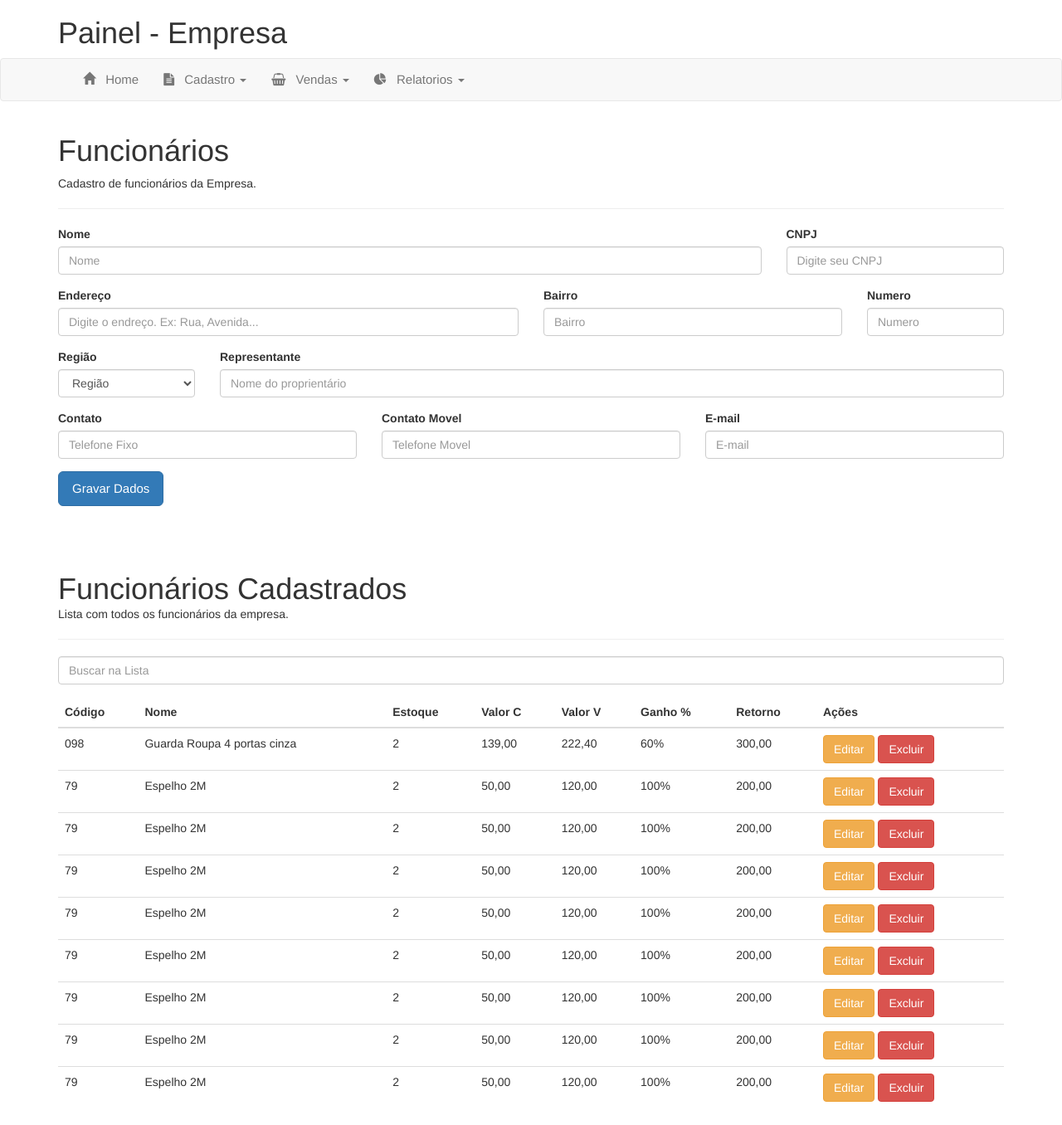
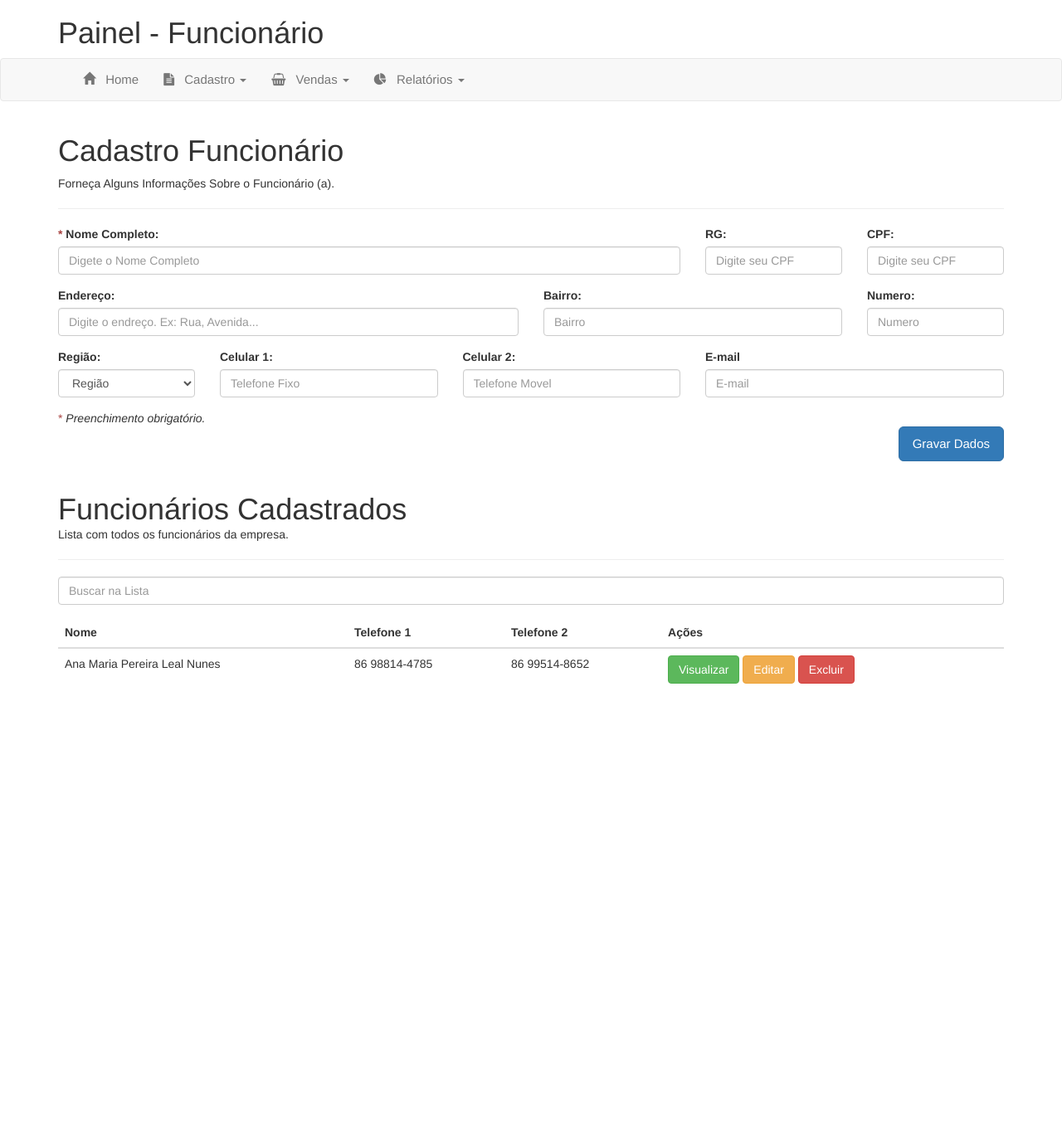
Before and after one commit to CleydsonCarvalho/pjerry, a PHP site: page /funcionarios.php in a window 1280 px wide. Shown: the whole page at 83% size. After the commit the page ends 824 px from the top, so only its background shows below. Run offline with PHP 8.4, Linux system fonts and the light colour scheme.

Commit message:
Edição Formulario

```diff
--- a/_notes/dwsync.xml
+++ b/_notes/dwsync.xml
@@ -1,9 +1,9 @@
 <?xml version="1.0" encoding="utf-8" ?>
 <dwsync>
 <file name="index.php" server="C:/wamp64/www/pjerry/" local="131261239084294984" remote="131261239080000000" Dst="0" />
-<file name="menu.php" server="C:/wamp64/www/pjerry/" local="131261281194471311" remote="131261281190000000" Dst="0" />
-<file name="empresa.php" server="C:/wamp64/www/pjerry/" local="131251506911312835" remote="131251506910000000" Dst="0" />
+<file name="menu.php" server="C:/wamp64/www/pjerry/" local="131261310369295886" remote="131261310360000000" Dst="0" />
+<file name="empresa.php" server="C:/wamp64/www/pjerry/" local="131261339584712654" remote="131261339580000000" Dst="0" />
 <file name="produtos.php" server="C:/wamp64/www/pjerry/" local="131251621977750579" remote="131251621970000000" Dst="0" />
-<file name="funcionarios.php" server="C:/wamp64/www/pjerry/" local="131261265426442121" remote="131261265420000000" Dst="0" />
+<file name="funcionarios.php" server="C:/wamp64/www/pjerry/" local="131261290518181746" remote="131261290510000000" Dst="0" />
 <file name="carros.php" server="C:/wamp64/www/pjerry/" local="131261281874328527" remote="131261281870000000" Dst="0" />
 </dwsync>
--- a/css/layout-pag-funcionarios.css
+++ b/css/layout-pag-funcionarios.css
@@ -6,3 +6,14 @@
 
 	margin-bottom: 0px;
 }
+th.app-center-th {
+    text-align: center;
+}
+
+td.app-center-th {
+    text-align: center;
+}
+
+spam.app-astericoRed {
+    color: #a94442;
+}
--- a/funcionarios.php
+++ b/funcionarios.php
@@ -25,7 +25,7 @@
 <div class="container">
 	<div class="row">
 		<div class="col-lg-12">
-			<h1 class="app-h1-painel">Painel - Empresa</h1>
+			<h1 class="app-h1-painel">Painel - Funcionário</h1>
 		</div>
 	</div>
 </div>
@@ -36,36 +36,40 @@
 <div class="container">
 	<div class="row">
 
-
-
 		<div class="col-xs-12 col-sm-12 col-md-12 col-lg-12">
 
-		<h1>Funcionários</h1><p>Cadastro de funcionários da Empresa.</p><hr>
+		<h1>Cadastro Funcionário</h1><p>Forneça Alguns Informações Sobre o Funcionário (a).</p><hr>
 		<form>
 
 			<div class="row">
-				<div class="col-xs-12 col-sm-12 col-md-9 col-lg-9 app-margimBotomCamposFomr">
-					<label for="nome">Nome</label>
-					<input type="text" class="form-control" id="nome" placeholder="Nome">
+				<div class="col-xs-12 col-sm-12 col-md-8 col-lg-8 app-margimBotomCamposFomr">
+					<label for="nome"><spam class="app-astericoRed">*</spam> Nome Completo:</label>
+					<input type="text" class="form-control" id="nome" placeholder="Digete o Nome Completo">
 				</div>
-				<div class="col-xs-12 col-sm-12 col-md-3 col-lg-3 app-margimBotomCamposFomr">
-					<label for="cnpj">CNPJ</label>
-					<input type="text" class="form-control" id="cnpj" placeholder="Digite seu CNPJ">
+				<div class="col-xs-12 col-sm-12 col-md-2 col-lg-2 app-margimBotomCamposFomr">
+					<label for="cnpj">RG:</label>
+					<input type="text" class="form-control" id="cnpj" placeholder="Digite seu CPF">
 				</div>
+
+				<div class="col-xs-12 col-sm-12 col-md-2 col-lg-2 app-margimBotomCamposFomr">
+					<label for="cnpj">CPF:</label>
+					<input type="text" class="form-control" id="cnpj" placeholder="Digite seu CPF">
+				</div>
+
 				<div class="col-xs-12 col-sm-8 col-md-8 col-lg-6 app-margimBotomCamposFomr">
-					<label for="representante">Endereço</label>
+					<label for="representante">Endereço:</label>
 					<input type="text" class="form-control" id="representante" placeholder="Digite o endreço. Ex: Rua, Avenida...">
 				</div>
 				<div class="col-xs-12 col-sm-4 col-md-4 col-lg-4 app-margimBotomCamposFomr">
-					<label for="bairro">Bairro</label>
+					<label for="bairro">Bairro:</label>
 					<input type="text" class="form-control" id="bairro" placeholder="Bairro">
 				</div>
 				<div class="col-xs-12 col-sm-2 col-md-2 col-lg-2 app-margimBotomCamposFomr">
-					<label for="numero">Numero</label>
+					<label for="numero">Numero:</label>
 					<input type="text" class="form-control" id="numero" placeholder="Numero">
 				</div>
 				<div class="col-xs-12 col-sm-2 col-md-2 col-lg-2 app-margimBotomCamposFomr">
-					<label for="numero">Região</label>
+					<label for="numero">Região:</label>
 						<select class="form-control">
 							<option>Região</option>
 							<option>Norte</option>
@@ -75,21 +79,21 @@
 							<option>Centro</option>
 						</select>
 				</div>
-				<div class="col-xs-12 col-sm-8 col-md-8 col-lg-10 app-margimBotomCamposFomr">
-					<label for="representante">Representante</label>
-					<input type="text" class="form-control" id="numero" placeholder="Nome do proprientário">
-				</div>
-				<div class="col-xs-12 col-sm-6 col-md-4 col-lg-4 app-margimBotomCamposFomr">
-					<label for="representante">Contato</label>
+
+				<div class="col-xs-12 col-sm-6 col-md-4 col-lg-3 app-margimBotomCamposFomr">
+					<label for="representante">Celular 1:</label>
 					<input type="text" class="form-control" id="numero" placeholder="Telefone Fixo">
 				</div>
-				<div class="col-xs-12 col-sm-6 col-md-4 col-lg-4 app-margimBotomCamposFomr">
-					<label for="representante">Contato Movel</label>
+				<div class="col-xs-12 col-sm-6 col-md-4 col-lg-3 app-margimBotomCamposFomr">
+					<label for="representante">Celular 2:</label>
 					<input type="text" class="form-control" id="numero" placeholder="Telefone Movel">
 				</div>
 				<div class="col-xs-12 col-sm-12 col-md-4 col-lg-4 app-margimBotomCamposFomr">
 					<label for="representante">E-mail</label>
 					<input type="text" class="form-control" id="numero" placeholder="E-mail">
+				</div>
+				<div class="col-xs-12 col-sm-12 col-md-12 col-lg-12 ">
+					<div><spam class="app-astericoRed">*</spam> <em>Preenchimento obrigatório.</em></div>
 				</div>
 
 				</div>
@@ -98,7 +102,8 @@
 
 
 
-			<button type="submit" class="btn btn-primary btn-lg">Gravar Dados</button>
+
+			<button type="submit" class="btn btn-primary btn-lg pull-right">Gravar Dados</button>
 		</form><br><br><br><br>
 
 
@@ -112,141 +117,30 @@
   <table class="table table-hover lista-clientes" id="tabela">
     <thead>
       <tr>
-        <th>Código</th>
+
         <th>Nome</th>
-        <th>Estoque</th>
-        <th>Valor C</th>
-        <th>Valor V</th>
-        <th>Ganho %</th>
-        <th>Retorno</th>
-        <th class="app-center">Ações</th>
+        <th>Telefone 1</th>
+        <th>Telefone 2</th>
+
+        <th >Ações</th>
       </tr>
     </thead>
     <tbody>
       <tr>
-        <td scope="row">098</td>
-        <td>Guarda Roupa 4 portas cinza</td>
-        <td>2</td>
-        <td>139,00</td>
-        <td>222,40</td>
-        <td>60%</td>
-        <td>300,00</td>
-        <td class="app-center">
+
+        <td>Ana Maria Pereira Leal Nunes</td>
+        <td>86 98814-4785</td>
+        <td>86 99514-8652</td>
+
+        <td>
+        	<button type="button" class="btn btn-success">Visualizar</button>
         	<button type="button" class="btn btn-warning">Editar</button>
         	<a href="" onClick="return confirm('Deseja realmente deletar o produto!')">
 			<button type="button" class="btn btn-danger">Excluir</button>
        		</a>
         </td>
       </tr>
-       <tr>
-        <td scope="row">79</td>
-        <td>Espelho 2M</td>
-        <td>2</td>
-        <td>50,00</td>
-        <td>120,00</td>
-        <td>100%</td>
-        <td>200,00</td>
-        <td class="app-center">
-        	<button type="button" class="btn btn-warning">Editar</button>
-			<button type="button" class="btn btn-danger">Excluir</button>
-        </td>
-      </tr>
-             <tr>
-        <td scope="row">79</td>
-        <td>Espelho 2M</td>
-        <td>2</td>
-        <td>50,00</td>
-        <td>120,00</td>
-        <td>100%</td>
-        <td>200,00</td>
-        <td class="app-center">
-        	<button type="button" class="btn btn-warning">Editar</button>
-			<button type="button" class="btn btn-danger">Excluir</button>
-        </td>
-      </tr>
 
-             <tr>
-        <td scope="row">79</td>
-        <td>Espelho 2M</td>
-        <td>2</td>
-        <td>50,00</td>
-        <td>120,00</td>
-        <td>100%</td>
-        <td>200,00</td>
-        <td class="app-center">
-        	<button type="button" class="btn btn-warning">Editar</button>
-			<button type="button" class="btn btn-danger">Excluir</button>
-        </td>
-      </tr>
-
-             <tr>
-        <td scope="row">79</td>
-        <td>Espelho 2M</td>
-        <td>2</td>
-        <td>50,00</td>
-        <td>120,00</td>
-        <td>100%</td>
-        <td>200,00</td>
-        <td class="app-center">
-        	<button type="button" class="btn btn-warning">Editar</button>
-			<button type="button" class="btn btn-danger">Excluir</button>
-        </td>
-      </tr>
-
-             <tr>
-        <td scope="row">79</td>
-        <td>Espelho 2M</td>
-        <td>2</td>
-        <td>50,00</td>
-        <td>120,00</td>
-        <td>100%</td>
-        <td>200,00</td>
-        <td class="app-center">
-        	<button type="button" class="btn btn-warning">Editar</button>
-			<button type="button" class="btn btn-danger">Excluir</button>
-        </td>
-      </tr>
-
-             <tr>
-        <td scope="row">79</td>
-        <td>Espelho 2M</td>
-        <td>2</td>
-        <td>50,00</td>
-        <td>120,00</td>
-        <td>100%</td>
-        <td>200,00</td>
-        <td class="app-center">
-        	<button type="button" class="btn btn-warning">Editar</button>
-			<button type="button" class="btn btn-danger">Excluir</button>
-        </td>
-      </tr>
-
-             <tr>
-        <td scope="row">79</td>
-        <td>Espelho 2M</td>
-        <td>2</td>
-        <td>50,00</td>
-        <td>120,00</td>
-        <td>100%</td>
-        <td>200,00</td>
-        <td class="app-center">
-        	<button type="button" class="btn btn-warning">Editar</button>
-			<button type="button" class="btn btn-danger">Excluir</button>
-        </td>
-      </tr>
-
-             <tr>
-        <td scope="row">79</td>
-        <td>Espelho 2M</td>
-        <td>2</td>
-        <td>50,00</td>
-        <td>120,00</td>
-        <td>100%</td>
-        <td>200,00</td>
-        <td class="app-center">
-        	<button type="button" class="btn btn-warning">Editar</button>
-			<button type="button" class="btn btn-danger">Excluir</button>
-        </td>
       </tr>
     </tbody>
   </table>
--- a/js/_notes/dwsync.xml
+++ b/js/_notes/dwsync.xml
@@ -1,7 +1,8 @@
 <?xml version="1.0" encoding="utf-8" ?>
 <dwsync>
-<file name="jquery.min.js" server="C:/wamp64/www/pjerry/" local="130975484820000000" remote="130975484820000000" Dst="0" />
-<file name="bootstrap.min.js" server="C:/wamp64/www/pjerry/" local="131139464100000000" remote="131139464100000000" Dst="0" />
+<file name="jquery.min.js" server="C:/wamp64/www/pjerry/" local="131261290519182409" remote="131261290510000000" Dst="0" />
+<file name="bootstrap.min.js" server="C:/wamp64/www/pjerry/" local="131261290518702094" remote="131261290510000000" Dst="0" />
 <file name="jquery.min.js" server="//KALLIL/pjerry/" local="130975484820000000" remote="130975484820000000" Dst="0" />
 <file name="bootstrap.min.js" server="//KALLIL/pjerry/" local="131139464100000000" remote="131139464100000000" Dst="0" />
+<file name="jquery.quick.search.js" server="C:/wamp64/www/pjerry/" local="131261290519202422" remote="131261290510000000" Dst="0" />
 </dwsync>
--- a/menu.php
+++ b/menu.php
@@ -94,7 +94,7 @@
 				<li>
 					<a href="" class="dropdown-toggle" data-toggle="dropdown">
 						<i class="fa fa-pie-chart margimDireitaIcon"></i>
-						Relatorios
+						Relatórios
 						<b class="caret"></b>
                     </a>
 
@@ -105,7 +105,7 @@
 						<li><a href="#"><i class="glyphicon glyphicon-download margimDireitaIcon"></i> Devolução</a>
 						</li>
 
-						<li><a href="produtos.php"><i class="glyphicon glyphicon-remove-sign margimDireitaIcon"></i> Prejuizo</a>
+						<li><a href="produtos.php"><i class="glyphicon glyphicon-remove-sign margimDireitaIcon"></i> Prejuízo</a>
 						</li>
 
 						<li><a href="#"><i class="glyphicon glyphicon-edit margimDireitaIcon"></i> Negativados</a>
```
Also changed, not shown: css/_notes/dwsync.xml (+6 -5 lines), css/layout-pag-empresa.css (+7 -0 lines), empresa.php (+18 -20 lines), fonts/_notes/dwsync.xml (+4 -4 lines).
